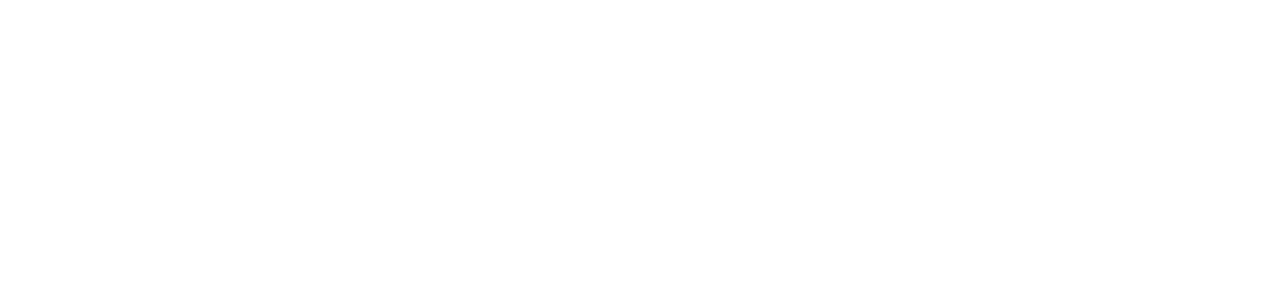
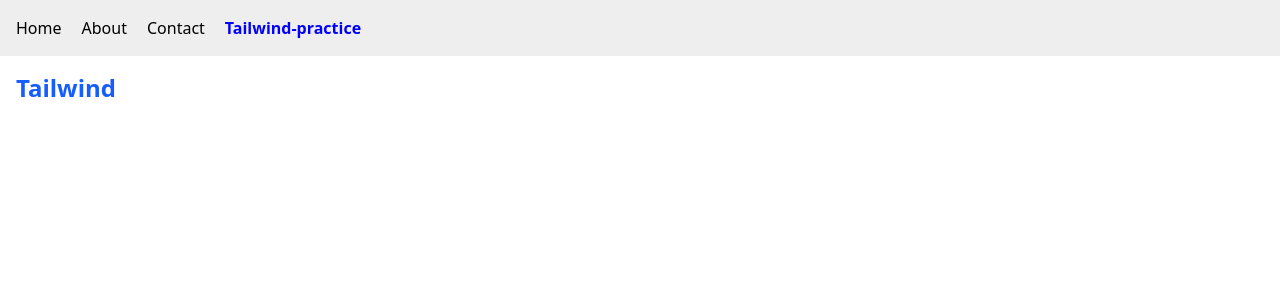
Before and after one commit to knarf22/test-myapp, a React (Vite) app: page /tailwind-practice in a window 1280 px wide. Before the commit this address had no page. Shown: the top 300 px of the page. Built offline with nearby package versions, Linux system fonts and the light colour scheme.

Commit message:
add tailwind tab
add tailwind tab

```diff
--- /dev/null
+++ b/src/pages/Tailwind.tsx
@@ -0,0 +1,11 @@
+
+
+const Tailwind = () => {
+  return (
+    <div>
+        <h1 className="text-blue-600 text-2xl font-extrabold">Tailwind</h1>
+    </div>
+  )
+}
+
+export default Tailwind
--- a/src/routing/routes.tsx
+++ b/src/routing/routes.tsx
@@ -3,6 +3,7 @@
 import Home from "../pages/Home";
 import About from "../pages/About";
 import Contact from "../pages/Contact";
+import Tailwind from "../pages/Tailwind";
 
 
 interface RouteType {
@@ -23,5 +24,9 @@
   {
     path: "/contact",
     element: <Contact />,
+  },
+  {
+    path: "/tailwind-practice",
+    element: <Tailwind />,
   }
 ];
```
